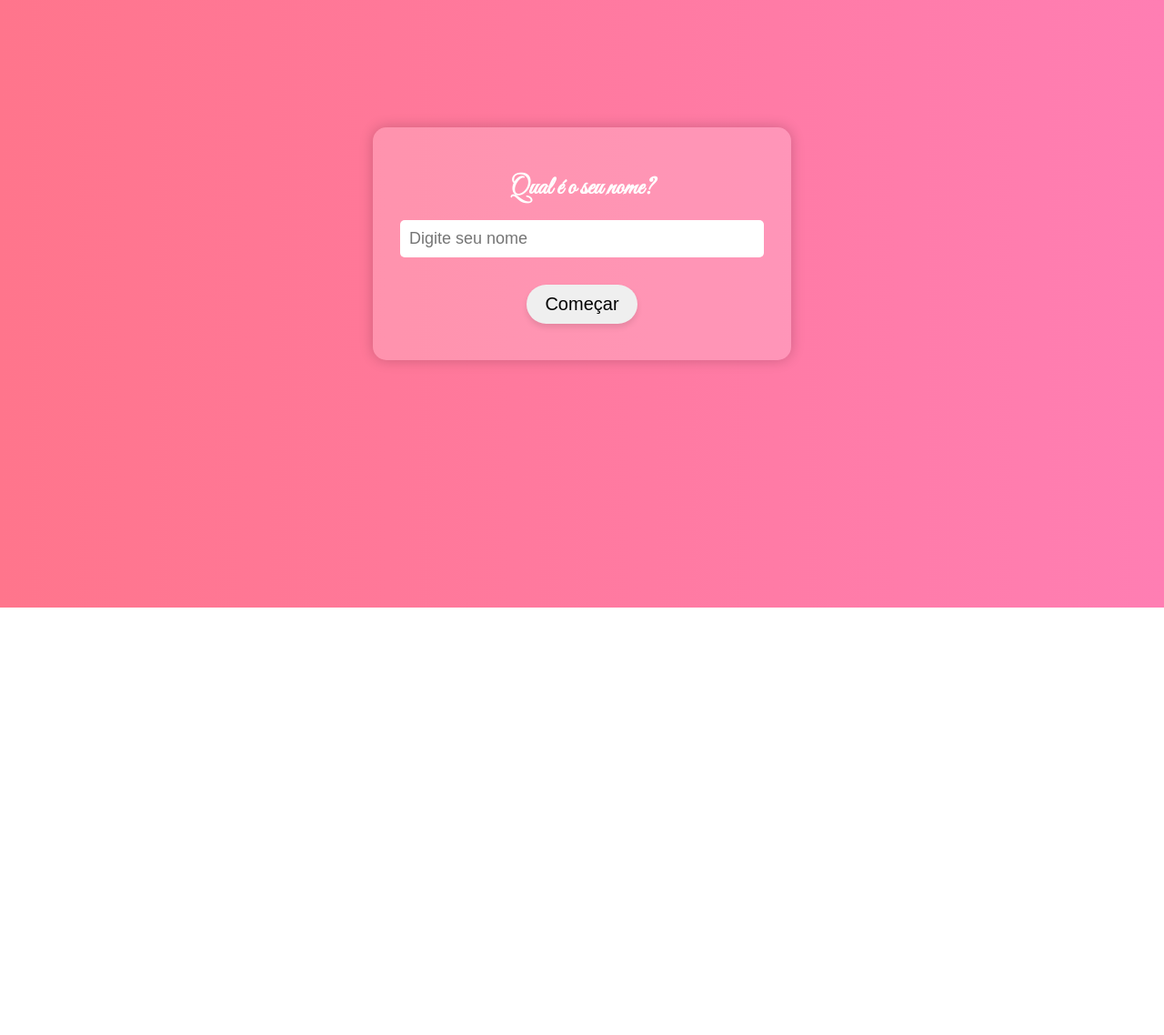
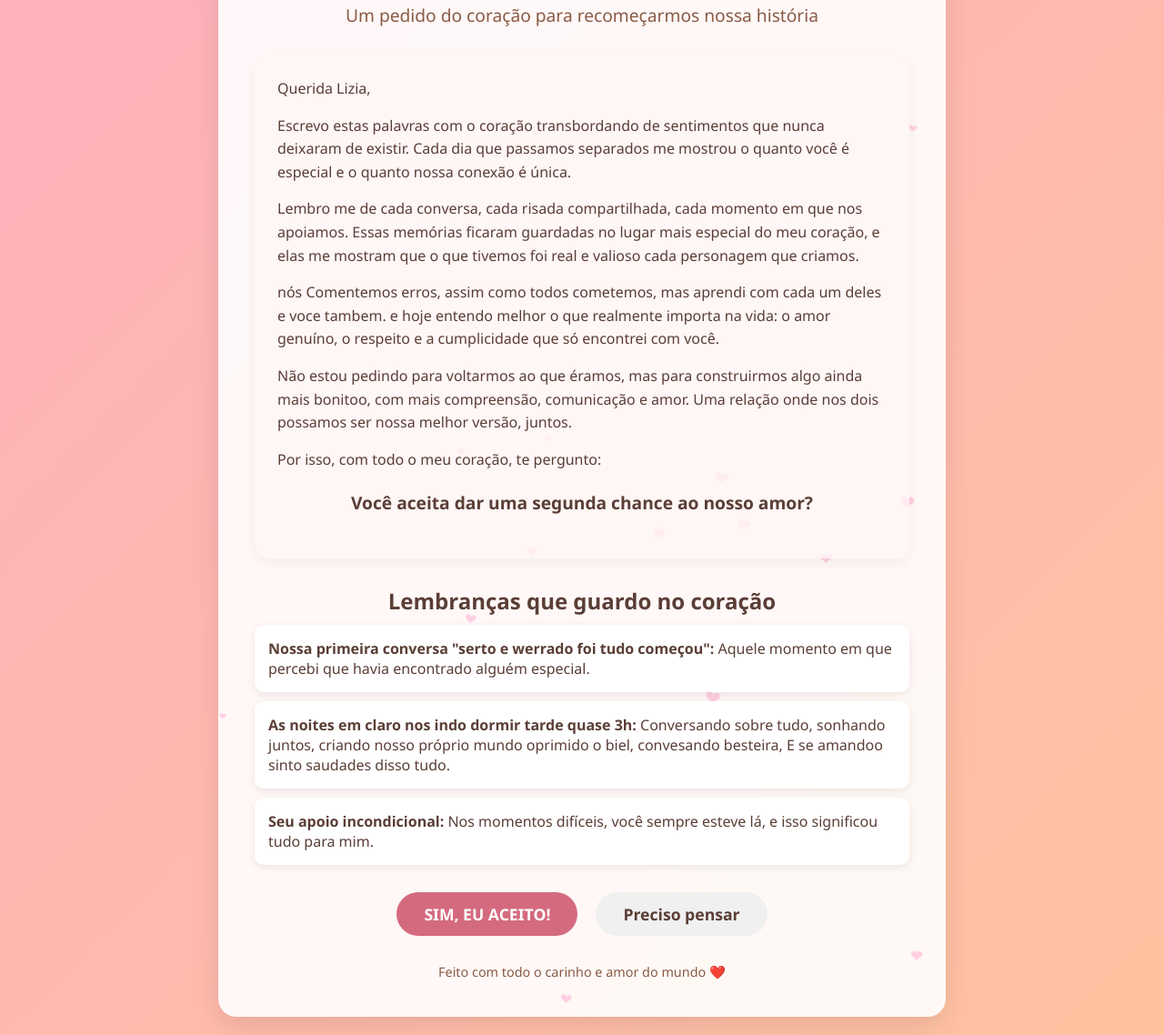
Before and after one commit to omentalistabrazil/Im_love_you, a plain HTML site: page index.html in a window 1280 px wide. Shown: the part 132-1270 px from the top of the page at 91% size. Before the commit the page ends 800 px from the top, so only its background shows below. Drawn offline with Linux system fonts and the light colour scheme.

Commit message:
Update index.html

```diff
--- a/index.html
+++ b/index.html
@@ -1,225 +1,343 @@
 <!DOCTYPE html>
-<html lang="pt">
+<html lang="pt-BR">
 <head>
     <meta charset="UTF-8">
     <meta name="viewport" content="width=device-width, initial-scale=1.0">
-    <title>Pedido Especial</title>
+    <title>Nosso Recomeço</title>
     <style>
-        @import url('https://fonts.googleapis.com/css2?family=Great+Vibes&display=swap');
+        * {
+            margin: 0;
+            padding: 0;
+            box-sizing: border-box;
+            font-family: 'Segoe UI', Tahoma, Geneva, Verdana, sans-serif;
+        }
 
         body {
-            font-family: Arial, sans-serif;
-            background: linear-gradient(to right, #ff758c, #ff7eb3);
+            background: linear-gradient(135deg, #ffafbd, #ffc3a0);
+            color: #5a3e36;
+            overflow-x: hidden;
+            min-height: 100vh;
+            display: flex;
+            flex-direction: column;
+            align-items: center;
+            justify-content: center;
+            padding: 20px;
+        }
+
+        .container {
+            max-width: 800px;
+            width: 100%;
+            background-color: rgba(255, 255, 255, 0.9);
+            border-radius: 20px;
+            box-shadow: 0 10px 30px rgba(0, 0, 0, 0.1);
+            padding: 40px;
             text-align: center;
-            color: white;
-            height: 100vh;
+            position: relative;
+            overflow: hidden;
+        }
+
+        .hearts {
+            position: absolute;
+            top: 0;
+            left: 0;
+            width: 100%;
+            height: 100%;
+            pointer-events: none;
+            z-index: 0;
+        }
+
+        .heart {
+            position: absolute;
+            font-size: 20px;
+            color: rgba(255, 105, 180, 0.3);
+            animation: float 6s ease-in-out infinite;
+        }
+
+        @keyframes float {
+            0%, 100% { transform: translateY(0) rotate(0deg); }
+            50% { transform: translateY(-20px) rotate(10deg); }
+        }
+
+        h1 {
+            font-size: 2.5rem;
+            margin-bottom: 20px;
+            color: #d46a7e;
+            position: relative;
+            z-index: 1;
+        }
+
+        .subtitle {
+            font-size: 1.2rem;
+            margin-bottom: 30px;
+            color: #8a5a44;
+            position: relative;
+            z-index: 1;
+        }
+
+        .message {
+            background-color: rgba(255, 245, 245, 0.8);
+            border-radius: 15px;
+            padding: 25px;
+            margin: 20px 0;
+            text-align: left;
+            line-height: 1.6;
+            box-shadow: 0 5px 15px rgba(0, 0, 0, 0.05);
+            position: relative;
+            z-index: 1;
+        }
+
+        .message p {
+            margin-bottom: 15px;
+        }
+
+        .photos {
+            display: flex;
+            justify-content: center;
+            gap: 15px;
+            margin: 25px 0;
+            flex-wrap: wrap;
+        }
+
+        .photo-placeholder {
+            width: 150px;
+            height: 150px;
+            background-color: #f8d7da;
+            border-radius: 10px;
             display: flex;
             align-items: center;
             justify-content: center;
-            margin: 0;
-            overflow: hidden;
+            font-size: 14px;
+            color: #d46a7e;
+            border: 2px dashed #d46a7e;
         }
 
-        .container {
-            background: rgba(255, 255, 255, 0.2);
-            padding: 30px;
-            border-radius: 15px;
-            box-shadow: 0 0 15px rgba(0, 0, 0, 0.2);
-            width: 80%;
-            max-width: 400px;
-            animation: fadeIn 1s ease-in-out;
+        .memories {
+            margin: 30px 0;
+            position: relative;
+            z-index: 1;
         }
 
-        h1, h2 {
-            font-family: 'Great Vibes', cursive;
-            animation: slideIn 1s ease-in-out;
-        }
-
-        h1 {
-            font-size: 28px;
-        }
-
-        h2 {
-            font-size: 32px;
+        .memory-item {
+            background: white;
+            border-radius: 10px;
+            padding: 15px;
+            margin: 10px 0;
+            box-shadow: 0 3px 10px rgba(0, 0, 0, 0.08);
+            text-align: left;
         }
 
         .buttons {
-            margin-top: 20px;
+            display: flex;
+            justify-content: center;
+            gap: 20px;
+            margin-top: 30px;
+            position: relative;
+            z-index: 1;
         }
 
         button {
-            font-size: 20px;
-            padding: 10px 20px;
-            margin: 10px;
+            padding: 12px 30px;
             border: none;
-            border-radius: 30px;
+            border-radius: 50px;
+            font-size: 1.1rem;
             cursor: pointer;
-            transition: 0.3s;
-            box-shadow: 0 4px 6px rgba(0, 0, 0, 0.1);
+            transition: all 0.3s ease;
+            font-weight: bold;
         }
 
-        #sim {
-            background: #ff4081;
+        #yes-btn {
+            background-color: #d46a7e;
             color: white;
         }
 
-        #sim:hover {
-            background: #e91e63;
+        #yes-btn:hover {
+            background-color: #c05a6e;
+            transform: scale(1.05);
         }
 
-        #nao {
-            background: #ffffff;
-            color: #ff4081;
-            position: absolute;
-            transition: 0.3s ease-in-out;
+        #no-btn {
+            background-color: #f0f0f0;
+            color: #5a3e36;
         }
 
-        #nao:hover {
-            transform: scale(1.1);
+        #no-btn:hover {
+            background-color: #e0e0e0;
         }
 
         .hidden {
             display: none;
         }
 
-        #mensagem {
-            margin-top: 20px;
-            opacity: 0;
-            animation: fadeInMessage 2s forwards;
+        .response-message {
+            margin-top: 30px;
+            padding: 20px;
+            border-radius: 15px;
+            background-color: rgba(212, 106, 126, 0.1);
+            position: relative;
+            z-index: 1;
         }
 
-        input {
-            font-size: 18px;
-            padding: 10px;
-            border-radius: 5px;
-            border: none;
-            margin-bottom: 20px;
-            width: 100%;
-            box-sizing: border-box;
+        footer {
+            margin-top: 30px;
+            font-size: 0.9rem;
+            color: #8a5a44;
+            position: relative;
+            z-index: 1;
         }
 
-        #erro {
-            color: #ff4081;
-            font-size: 14px;
-            display: none;
-        }
-
-        /* Animações */
-        @keyframes fadeIn {
-            from { opacity: 0; }
-            to { opacity: 1; }
-        }
-
-        @keyframes slideIn {
-            from { transform: translateY(-30px); opacity: 0; }
-            to { transform: translateY(0); opacity: 1; }
-        }
-
-        @keyframes fadeInMessage {
-            from { opacity: 0; }
-            to { opacity: 1; }
-        }
-
-        @keyframes pulsar {
-            0% { transform: scale(1); }
-            50% { transform: scale(1.5); }
-            100% { transform: scale(1); }
-        }
-
-        /* Responsividade */
         @media (max-width: 600px) {
             .container {
                 padding: 20px;
             }
 
-            h1, h2 {
-                font-size: 24px;
+            h1 {
+                font-size: 2rem;
             }
 
-            button {
-                font-size: 18px;
+            .buttons {
+                flex-direction: column;
+                gap: 10px;
             }
-        }
-
-        /* Estilo do coração pulsante */
-        #coracao {
-            font-size: 50px;
-            color: #ff4081;
-            animation: pulsar 1s infinite;
-            margin-top: 20px;
         }
     </style>
 </head>
 <body>
     <div class="container">
-        <h1>Qual é o seu nome?</h1>
-        <input type="text" id="nomePessoa" placeholder="Digite seu nome" />
-        <div id="erro">Por favor, digite seu nome.</div>
-        <br />
-        <button id="iniciar" onclick="iniciarPedido()">Começar</button>
+        <div class="hearts" id="hearts-container"></div>
 
-        <div id="pedido" class="hidden">
-            <h1>Quer namorar comigo, <span id="nomeDisplay"></span>? ❤️</h1>
-            <div class="buttons">
-                <button id="sim" onclick="mostrarMensagem()">Sim</button>
-                <button id="nao" onmouseover="fugir()" onclick="fugir()">Não</button>
+        <h1>Para a Mulher da Minha Vida</h1>
+        <p class="subtitle">Um pedido do coração para recomeçarmos nossa história</p>
+
+        <div class="message">
+            <p>Querida Lizia,</p>
+
+            <p>Escrevo estas palavras com o coração transbordando de sentimentos que nunca deixaram de existir. Cada dia que passamos separados me mostrou o quanto você é especial e o quanto nossa conexão é única.</p>
+
+            <p>Lembro me de cada conversa, cada risada compartilhada, cada momento em que nos apoiamos. Essas memórias ficaram guardadas no lugar mais especial do meu coração, e elas me mostram que o que tivemos foi real e valioso cada personagem que criamos.</p>
+
+            <p>nós Comentemos erros, assim como todos cometemos, mas aprendi com cada um deles e voce tambem. e hoje entendo melhor o que realmente importa na vida: o amor genuíno, o respeito e a cumplicidade que só encontrei com você.</p>
+
+            <p>Não estou pedindo para voltarmos ao que éramos, mas para construirmos algo ainda mais bonitoo, com mais compreensão, comunicação e amor. Uma relação onde nos dois possamos ser nossa melhor versão, juntos.</p>
+
+            <p>Por isso, com todo o meu coração, te pergunto:</p>
+
+            <p style="text-align: center; font-weight: bold; font-size: 1.2rem; margin: 20px 0;">Você aceita dar uma segunda chance ao nosso amor?</p>
+        </div>
+
+        <div class="memories">
+            <h2>Lembranças que guardo no coração</h2>
+            <div class="memory-item">
+                <p><strong>Nossa primeira conversa "serto e werrado foi tudo começou":</strong> Aquele momento em que percebi que havia encontrado alguém especial.</p>
             </div>
-            <div id="mensagem" class="hidden">
-                <h2>Eu Te Amo ❤️</h2>
+            <div class="memory-item">
+                <p><strong>As noites em claro nos indo dormir tarde quase 3h:</strong> Conversando sobre tudo, sonhando juntos, criando nosso próprio mundo oprimido o biel, convesando besteira, E se amandoo sinto saudades disso tudo.</p>
             </div>
-            <!-- Coração pulsante adicionado -->
-            <div id="coracao" class="hidden">💖</div>
+            <div class="memory-item">
+                <p><strong>Seu apoio incondicional:</strong> Nos momentos difíceis, você sempre esteve lá, e isso significou tudo para mim.</p>
+            </div>
+            <!-- Adicione mais memórias pessoais aqui -->
         </div>
+
+        <div class="buttons">
+            <button id="yes-btn">SIM, EU ACEITO!</button>
+            <button id="no-btn">Preciso pensar</button>
+        </div>
+
+        <div id="positive-response" class="response-message hidden">
+            <h2>❤️ OBRIGADO! ❤️</h2>
+            <p>Você não imagina a felicidade que estou sentindoo agora! Prometo fazer de tudo para que este recomeço seja ainda mais especial do que antes. Mal posso esperar para construir novos momentos incríveis ao seu lado lizia!</p>
+            <p>Te amooooooo mais do que palavras podem expressar voltamos a ser fashion novamentee HEHEHEHEHHE!</p>
+        </div>
+
+        <div id="negative-response" class="response-message hidden">
+            <h2>Entendo...</h2>
+            <p>Respeito completamente sua decisão e o tempo que precisa. Mesmo que esta não seja a resposta que eu esperava, saiba que meus sentimentos por você continuam genuínos. Se mudar de ideia, estarei aqui, com o coração aberto.</p>
+            <p>Obrigado por ter sido tão importante na minha vida.</p>
+        </div>
+
+        <footer>
+            <p>Feito com todo o carinho e amor do mundo ❤️</p>
+        </footer>
     </div>
 
     <script>
-        function iniciarPedido() {
-            var nome = document.getElementById("nomePessoa").value;
-            if (nome === "") {
-                document.getElementById("erro").style.display = "block";
-                return;
-            }
-
-            document.getElementById("erro").style.display = "none";
-            document.getElementById("nomeDisplay").textContent = nome;
-            document.getElementById("nomePessoa").style.display = "none";
-            document.getElementById("iniciar").style.display = "none";
-            document.getElementById("pedido").classList.remove("hidden");
-
-            // Animação para o nome aparecer com "zoom"
-            setTimeout(function() {
-                document.getElementById("nomeDisplay").style.transform = "scale(1.2)";
-                document.getElementById("nomeDisplay").style.transition = "transform 1s";
-            }, 100);
+        // Criar corações flutuantes
+        const heartsContainer = document.getElementById('hearts-container');
+        for (let i = 0; i < 25; i++) {
+            const heart = document.createElement('div');
+            heart.classList.add('heart');
+            heart.innerHTML = '❤';
+            heart.style.left = Math.random() * 100 + '%';
+            heart.style.top = Math.random() * 100 + '%';
+            heart.style.animationDelay = Math.random() * 5 + 's';
+            heart.style.fontSize = (Math.random() * 15 + 10) + 'px';
+            heartsContainer.appendChild(heart);
         }
 
-        function mostrarMensagem() {
-            // Adicionar efeito de fade na mensagem
-            document.getElementById("mensagem").classList.remove("hidden");
-            setTimeout(function() {
-                document.getElementById("mensagem").style.opacity = 1;
-            }, 100);
+        // Elementos DOM
+        const yesBtn = document.getElementById('yes-btn');
+        const noBtn = document.getElementById('no-btn');
+        const positiveResponse = document.getElementById('positive-response');
+        const negativeResponse = document.getElementById('negative-response');
 
-            // Exibir coração pulsante
-            document.getElementById("coracao").classList.remove("hidden");
+        // Eventos dos botões
+        yesBtn.addEventListener('click', function() {
+            positiveResponse.classList.remove('hidden');
+            negativeResponse.classList.add('hidden');
 
-            // Som de clique
-            var clickSound = new Audio('https://www.soundjay.com/button/beep-07.wav');
-            clickSound.play();
+            // Efeito especial
+            for (let i = 0; i < 50; i++) {
+                setTimeout(() => {
+                    const heart = document.createElement('div');
+                    heart.classList.add('heart');
+                    heart.innerHTML = '❤';
+                    heart.style.left = Math.random() * 100 + '%';
+                    heart.style.top = '100%';
+                    heart.style.animation = 'float 4s ease-in forwards';
+                    heart.style.fontSize = (Math.random() * 20 + 15) + 'px';
+                    heart.style.color = '#d46a7e';
+                    document.body.appendChild(heart);
 
-            // Espera 1 segundos e depois redireciona para o vídeo
-            setTimeout(function() {
-                window.location.href = "https://youtu.be/Jr6LyMe5BJo"; // Redireciona para o vídeo
-            }, 1000);
+                    // Remover após animação
+                    setTimeout(() => {
+                        heart.remove();
+                    }, 4000);
+                }, i * 100);
+            }
+        });
+
+        noBtn.addEventListener('click', function() {
+            negativeResponse.classList.remove('hidden');
+            positiveResponse.classList.add('hidden');
+
+            // Movimento do botão "Sim" quando o mouse passa sobre "Não"
+            noBtn.addEventListener('mouseover', function() {
+                const randomX = Math.random() * 200 - 100;
+                const randomY = Math.random() * 200 - 100;
+                yesBtn.style.transform = `translate(${randomX}px, ${randomY}px)`;
+            });
+
+            noBtn.addEventListener('mouseout', function() {
+                yesBtn.style.transform = 'translate(0, 0)';
+            });
+        });
+
+        // Efeito de digitação no título (opcional)
+        const title = document.querySelector('h1');
+        const originalText = title.textContent;
+        title.textContent = '';
+
+        let i = 0;
+        function typeWriter() {
+            if (i < originalText.length) {
+                title.textContent += originalText.charAt(i);
+                i++;
+                setTimeout(typeWriter, 100);
+            }
         }
 
-        function fugir() {
-            let botao = document.getElementById("nao");
-            let x = Math.random() * (window.innerWidth - 100);
-            let y = Math.random() * (window.innerHeight - 50);
-            botao.style.left = `${x}px`;
-            botao.style.top = `${y}px`;
-        }
+        // Iniciar efeito de digitação após um breve delay
+        setTimeout(typeWriter, 1000);
     </script>
 </body>
-</html>
+    </html>
```
